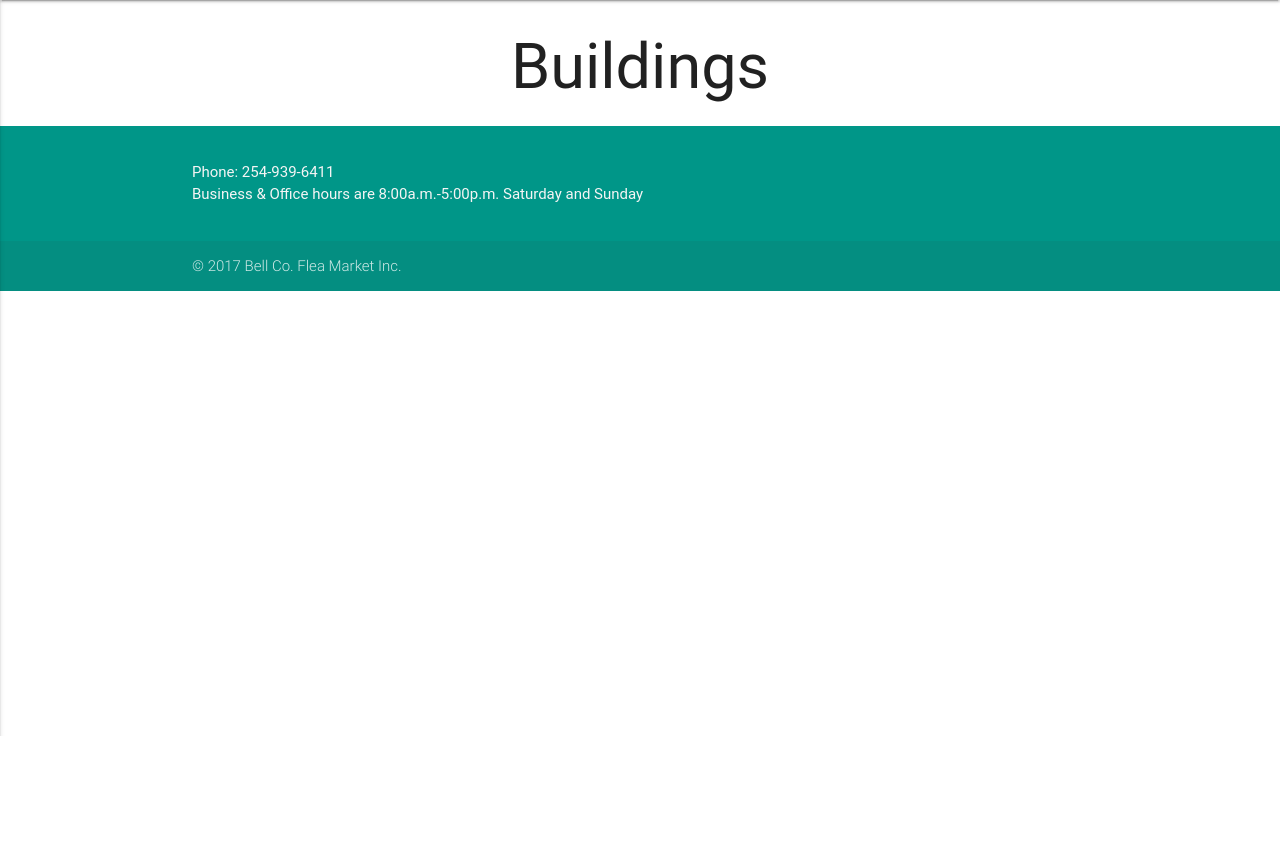
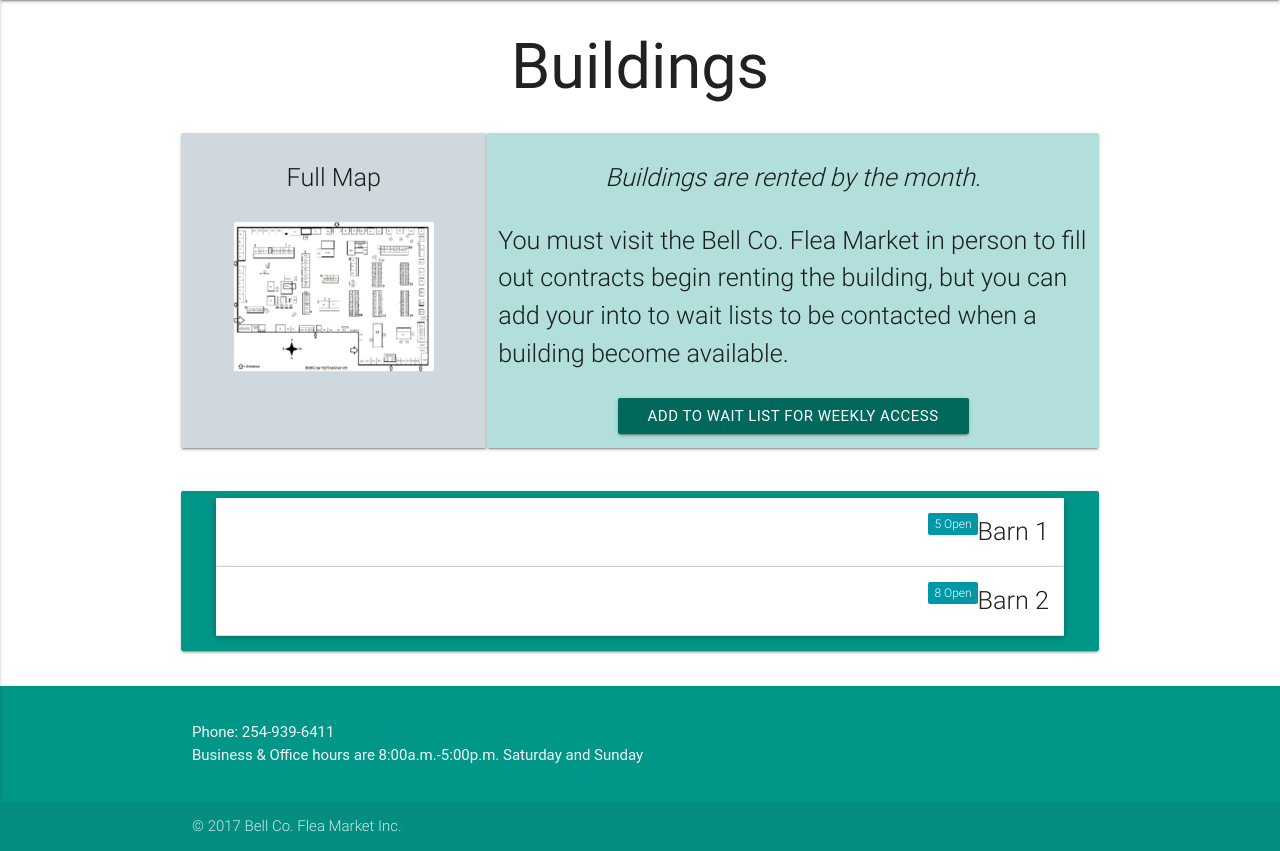
Before and after one commit to BlaiseRoberts/BCFM-Reserve, a Django app: page /buildings in a window 1280 px wide. Shown: the part 64-915 px from the top of the page. Before the commit the page ends 800 px from the top, so only its background shows below. Run offline with Django 3.2, Linux system fonts and the light colour scheme; data comes from the database, SQL or seed files in the repository; both versions use the stored data as it was after the commit; some libraries are stand-ins or nearby versions; some web fonts are replaced.

Commit message:
got waiting list for buildings working as well as the add to all buildings with weekly access

```diff
--- a/bcfm_reserve/reserve/templates/buildings.html
+++ b/bcfm_reserve/reserve/templates/buildings.html
@@ -1,5 +1,70 @@
 {%extends 'base.html'%}
+{%load browse_tags%}
 
 {%block content%}
+<div id="waitListModal" class="modal modal-fixed-footer">
+	<div class="modal-content">
+	  <h3 class="modal-header">Weekly Access</h3>
+	  <div class="row">
+		<div class="input-field col s12">
+			<p class="flow-text">Are you sure you would like to add you contact into to the wait list for all buildings with weekly access?  (You will be contacted if the building becomes available.)</p>
+		</div>
+	  </div>
+	</div>
+	<div class="modal-footer">
+		<form method="POST" action= "">
+		  {% csrf_token %}
+		  <div class="center-align">
+		  <input class="btn btn-flat modal-action modal-close" type="submit" value="Add to Wait List"/>
+		  </div>
+		</form>
+	</div>
+</div>
+
+
+
 <h1 class="center-align">Buildings</h1>
+<div class="row">
+	<div class="col s4 card-panel blue-grey lighten-4" style="display:flex;flex-direction:column;align-items:center;height:21rem;">
+		<p class="flow-text">Full Map</p>
+		<img class="materialboxed" width="200px" src="/images/flea-map.png">
+	</div>
+	<div class="col s8 card-panel teal lighten-4" style="height:21rem;">
+		<i><p class="flow-text center-align">Buildings are rented by the month.</p></i>
+		<p class="flow-text">You must visit the Bell Co. Flea Market in person to fill out contracts begin renting the building, but you can add your into to wait lists to be contacted when a building become available.</p>
+		<div class="center-align">
+		  <a class="modal-trigger waves-effect waves-light btn teal darken-3" href="#waitListModal">Add to Wait List for Weekly Access</a>
+		</div>
+	</div>
+</div>
+<div class="row">
+	{%if error%}
+	<p class="flow-text center-align">{{error}}</p>
+	{%else%}
+	<div class="col s12 card-panel teal">
+		<ul class="collapsible popout" data-collapsible="accordion">
+			<li>
+				<div class="collapsible-header flow-text center-align"><span class="new badge cyan darken-2" data-badge-caption="Open">{%get_building_count 10%}</span>Barn 1</div>
+				<div class="collapsible-body collection teal lighten-4">
+					{%for building in buildings%}
+						{%if building.space_type.pk == 10%}
+			        	<a href="{% url 'reserve:building_details' building.id%}" class="collection-item">{{building.title}}, Weekly Access: {{building.weekly_access}}, is {{building.vacancy_status}}.</a>
+						{%endif%}
+			        {%endfor%}
+	      		</div>
+	      	</li>
+	      	<li>
+	      		<div class="collapsible-header flow-text center-align"><span class="new badge cyan darken-2" data-badge-caption="Open">{%get_building_count 11%}</span>Barn 2</div>
+				<div class="collapsible-body collection teal lighten-4">
+					{%for building in buildings%}
+						{%if building.space_type.pk == 11%}
+			        	<a href="{% url 'reserve:building_details' building.id%}" class="collection-item">{{building.title}}, Weekly Access: {{building.weekly_access}}, is {{building.vacancy_status}}.</a>
+						{%endif%}
+			        {%endfor%}
+	      		</div>
+	      	</li>
+		</ul>
+    </div>
+	{%endif%}
+</div>
 {%endblock%}
--- a/bcfm_reserve/reserve/templatetags/browse_tags.py
+++ b/bcfm_reserve/reserve/templatetags/browse_tags.py
@@ -1,4 +1,4 @@
-from reserve.models import Space, Reservation
+from reserve.models import Space, Reservation, Building
 
 from django import template
 
@@ -17,3 +17,8 @@ def get_open_count(date, space_type_id):
 	if date == "":
 		reservation_count = spaces.count()
 	return spaces.count() - reservation_count
+
+@register.simple_tag
+def get_building_count(space_type_id):
+	building_count = Building.objects.filter(space_type_id=space_type_id, vacancy_status_id=1).count()
+	return building_count
--- a/bcfm_reserve/reserve/urls.py
+++ b/bcfm_reserve/reserve/urls.py
@@ -13,6 +13,7 @@ urlpatterns = [
     url(r'^browse/(?P<date>[0-9]{4}-[0-9]{2}-[0-9]{2})/$', views.browse, name='browse'),
     url(r'^rules$', views.rules, name='rules'),
     url(r'^buildings$', views.buildings, name='buildings'),
+    url(r'^building/(?P<building_id>[0-9]+)/$', views.building_details, name='building_details'),
     url(r'^space/(?P<space_id>[0-9]+)/(?P<date>[0-9]{4}-[0-9]{2}-[0-9]{2})/$', views.space_details, name='space'),
     url(r'^myaccount/(?P<user_id>[0-9]+)/$', views.account, name='my_account'),
     url(r'^edit_myaccount/(?P<user_id>[0-9]+)/$', views.edit_account, name='edit_account'),
--- a/bcfm_reserve/reserve/views.py
+++ b/bcfm_reserve/reserve/views.py
@@ -22,9 +22,48 @@ def rules(request):
 	return render(request, template_name, {})
 
 def buildings(request):
-	template_name = 'buildings.html'
+	if request.method == 'POST':
+		buildings = Building.objects.filter(weekly_access=True)
+		for building in buildings:
+			building.contact_list.add(request.user)
+		return HttpResponseRedirect(reverse('reserve:buildings'))
 
-	return render(request, template_name, {})
+	if request.method == 'GET':
+		buildings = Building.objects.all()
+		template_name = 'buildings.html'
+
+		return render(request, template_name, {'buildings':buildings})
+
+def building_details(request, building_id):
+	if request.method == 'POST':
+		building = Building.objects.get(pk=building_id)
+		building.contact_list.add(request.user)
+
+		return HttpResponseRedirect(reverse('reserve:building_details',
+		                args=[building.id]))
+
+	if request.method == 'GET':
+		try:
+			building = Building.objects.get(pk=building_id)
+			template_name = 'building_detail.html'
+			contact_list = building.contact_list.all()
+			print("it is firing")
+			print(contact_list)
+			if request.user in contact_list:
+				print("TRUE")
+				on_list = True
+				return render(request, template_name, {'building':building,
+					'on_list':on_list})
+			else:
+				return render(request, template_name, {'building':building})
+		except:
+			error = "Building does not Exist"
+			error_details = "You're trying to view a building that doesn't\
+				exist."
+			template_name = 'error.html'
+
+			return render(request, template_name, {'error':error,
+				'error_details':error_details})
 
 def browse(request, date=None):
 	if request.method == 'GET':
@@ -34,10 +73,12 @@ def browse(request, date=None):
 		if date:
 			date_time = datetime.datetime.strptime(date, '%Y-%m-%d')
 			if date > str(datetime.date.today()+datetime.timedelta(days=21\
-					)) or date_time.isoweekday() in range(1, 6):
+					)) or date_time.isoweekday() in range(1, 6)\
+					or date <= str(datetime.date.today()):
 				error = "Outside Date Range"
 				error_details = "You can not reserve spaces on a weekday\
-				and you can not reserve spaces more than 3 weeks ahead."
+					and you can not reserve spaces more than 3 weeks ahead or\
+					you may have selected a past date."
 				template_name = 'error.html'
 
 				return render(request, template_name, {'error':error,
@@ -48,10 +89,12 @@ def browse(request, date=None):
 				date = form_data['date_picker']
 				date_time = datetime.datetime.strptime(date, '%Y-%m-%d')
 				if date > str(datetime.date.today()+datetime.timedelta(days=21\
-					)) or date_time.isoweekday() in range(1, 6):
+					)) or date_time.isoweekday() in range(1, 6)\
+					or date <= str(datetime.date.today()):
 					error = "Outside Date Range"
 					error_details = "You can not reserve spaces on a weekday\
-					and you can not reserve spaces more than 3 weeks ahead."
+						and you can not reserve spaces more than 3 weeks ahead\
+						or you may have selected a past date."
 					template_name = 'error.html'
 
 					return render(request, template_name, {'error':error,
@@ -106,16 +149,24 @@ def space_details(request, space_id, date):
 				'error_details':error_details})
 
 	elif request.method == 'GET':
-		space = Space.objects.get(pk=space_id)
-		reservations = space.reservations.filter(date=date, reservation_type_id=1)
-		if reservations:
-			status = reservations[0]
-			space.status = status
-		else:
-			space.status = 'Open'
-		template_name = 'space_detail.html'
+		try:
+			space = Space.objects.get(pk=space_id)
+			reservations = space.reservations.filter(date=date, reservation_type_id=1)
+			if reservations:
+				status = reservations[0]
+				space.status = status
+			else:
+				space.status = 'Open'
+			template_name = 'space_detail.html'
 
-		return render(request, template_name, {'space':space, 'date':date})
+			return render(request, template_name, {'space':space, 'date':date})
+		except:
+			error = "Space does not Exist"
+			error_details = "You're searching for a space that doesn't exist."
+			template_name = 'error.html'
+
+			return render(request, template_name, {'error':error,
+				'error_details':error_details})
 
 def account(request, user_id):
 	if str(request.user.id) == user_id:
```
Also changed, not shown: bcfm_reserve/reserve/fixtures/initial_data.json (+6 -6 lines), bcfm_reserve/reserve/templates/building_detail.html (added, +44 -0 lines), bcfm_reserve/reserve/templates/reservation.html (+6 -3 lines), bcfm_reserve/db.sqlite3.
